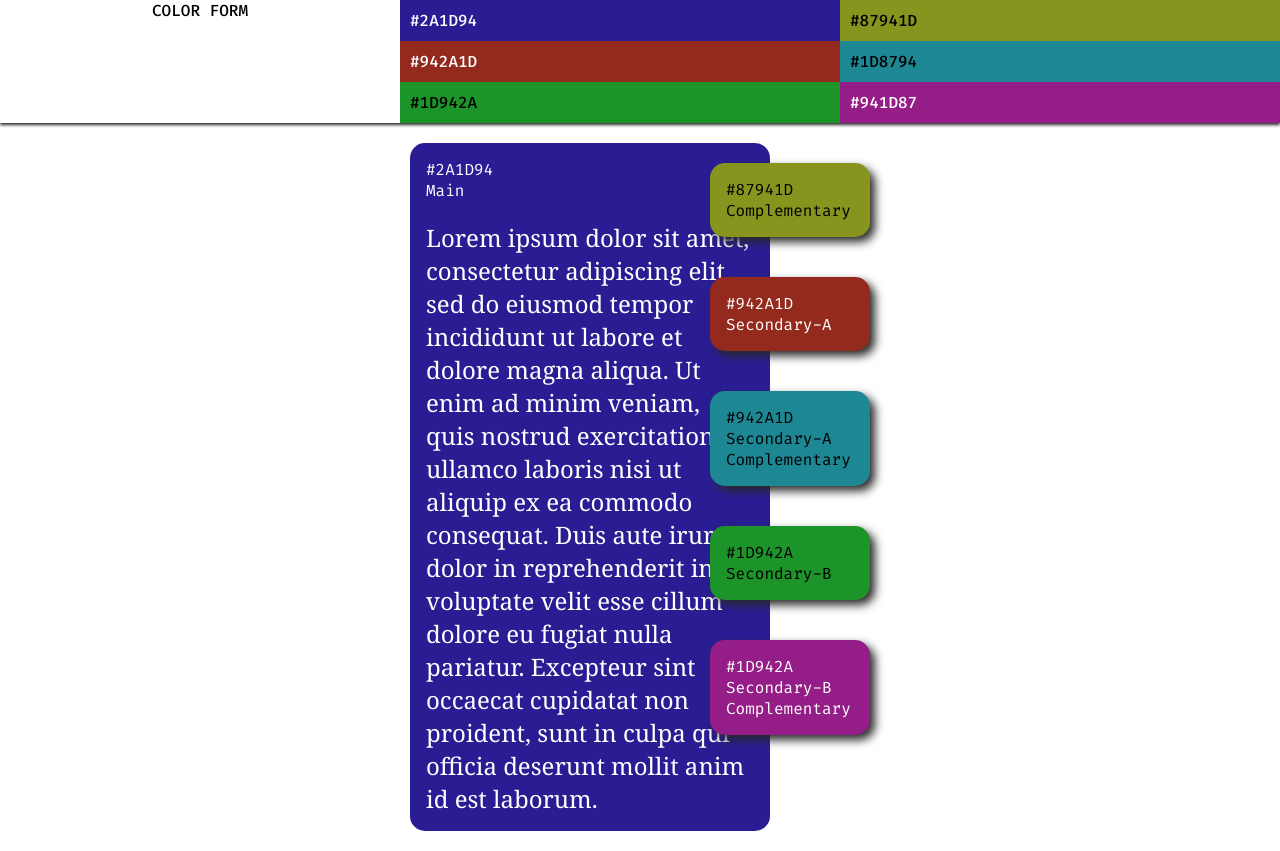
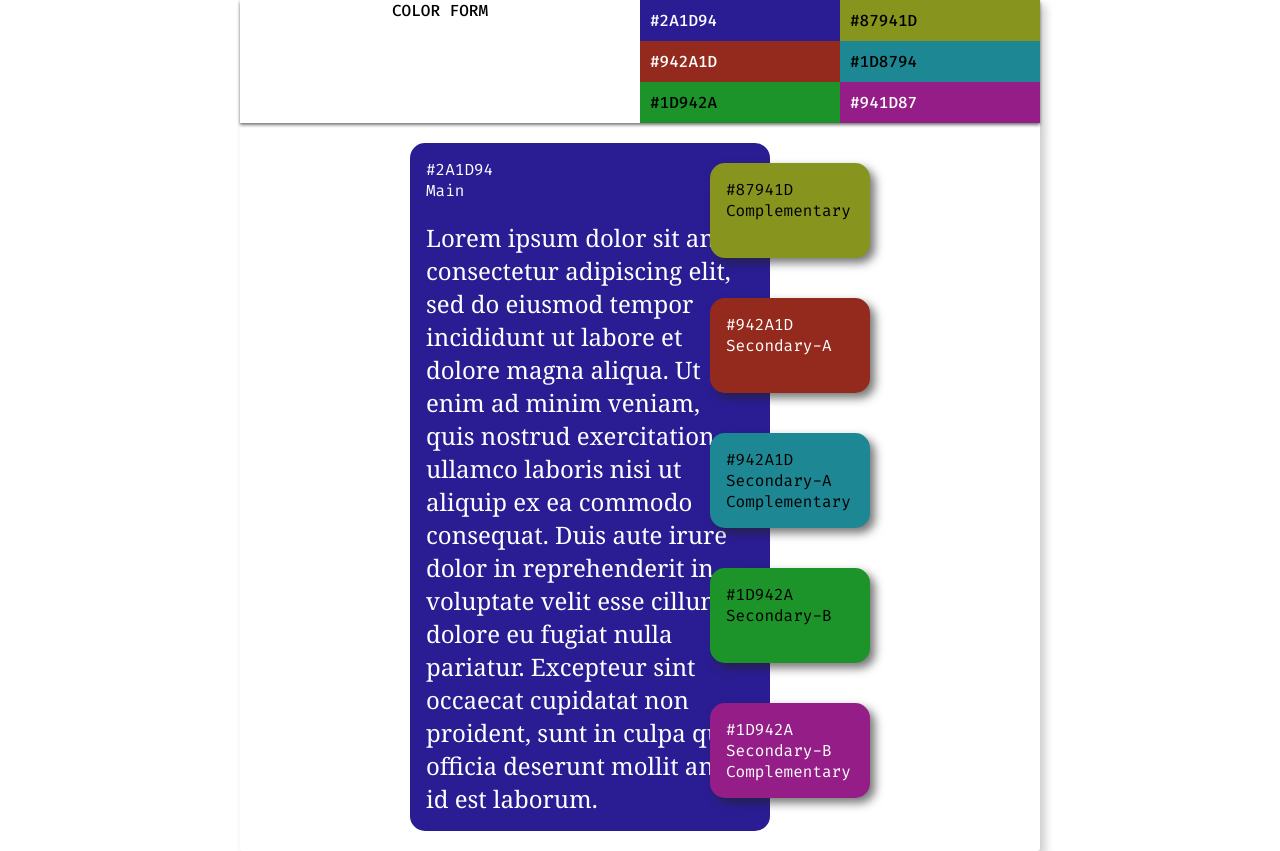
Before and after one commit to Wombat42/palette_chooser, a React (Create React App) app: page / in a window 1280 px wide. Built offline with nearby package versions, Linux system fonts and the light colour scheme.

Commit message:
centered theme sample, changed sample size

```diff
--- a/src/components/colorcard/index.jsx
+++ b/src/components/colorcard/index.jsx
@@ -54,6 +54,7 @@ export const MainBlock = styled(Block)`
 `;
 
 export const SmallBlock = styled(Block)`
+  height: 95px;
   box-shadow: 5px 5px 10px var(--color-shadow);
   transform: translate(0px, 20px);
   grid-area: sample;
--- a/src/components/colorform/index.jsx
+++ b/src/components/colorform/index.jsx
@@ -107,7 +107,7 @@ function CF(props) {
             return (
               <ColorSet
                 colors={colorSet}
-                key={colorSet.group}
+                key={index}
                 onChange={(event) => {
                   const tColors = [...colors];
                   const colorToChange = tColors.find(
--- a/src/components/header/index.jsx
+++ b/src/components/header/index.jsx
@@ -1,7 +1,6 @@
 import styled from "styled-components";
 
 export const Header = styled.div`
-  width: 100vw;
   display: flex;
   flex-direction: column;
   place-items: center;
--- a/src/styles.css
+++ b/src/styles.css
@@ -3,7 +3,8 @@
   --font-code: "Fira Code", monospace;
   --font-description: "Noto Serif", serif;
   --border-radius: 15px;
-  --color-shadow: #292929;
+  --color-shadow: #2423239f;
+  --color-app-shadow: #ccc9c9;
   --background-color: #ffffff;
 }
 
@@ -15,6 +16,10 @@ body {
 .App {
   font-family: sans-serif;
   text-align: center;
+  border-radius: 3px;
+  margin: 0 auto;
+  width: min(800px, 1000px);
+  box-shadow: 5px 5px 10px var(--color-app-shadow);
 }
 
 div {
```
